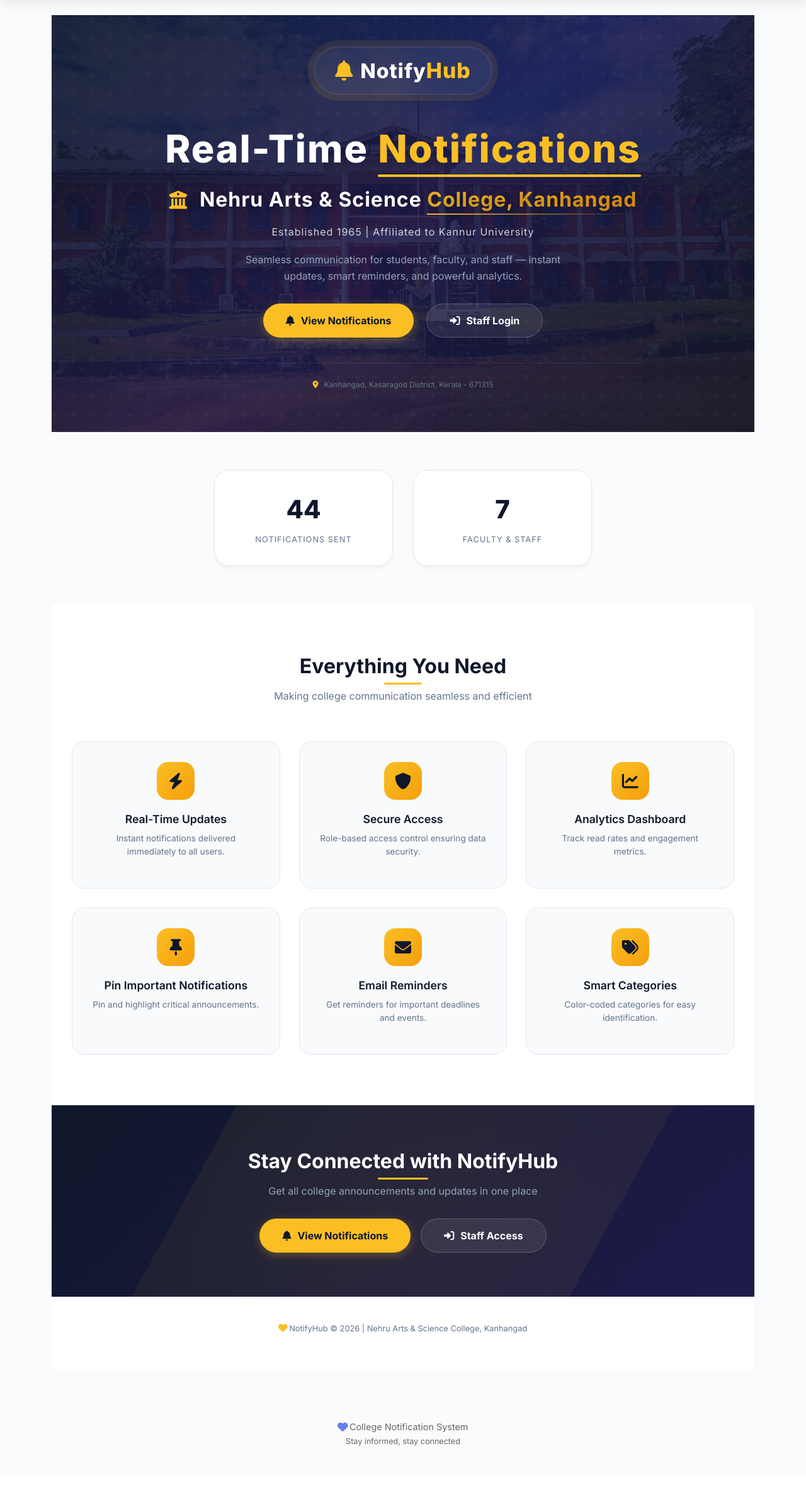
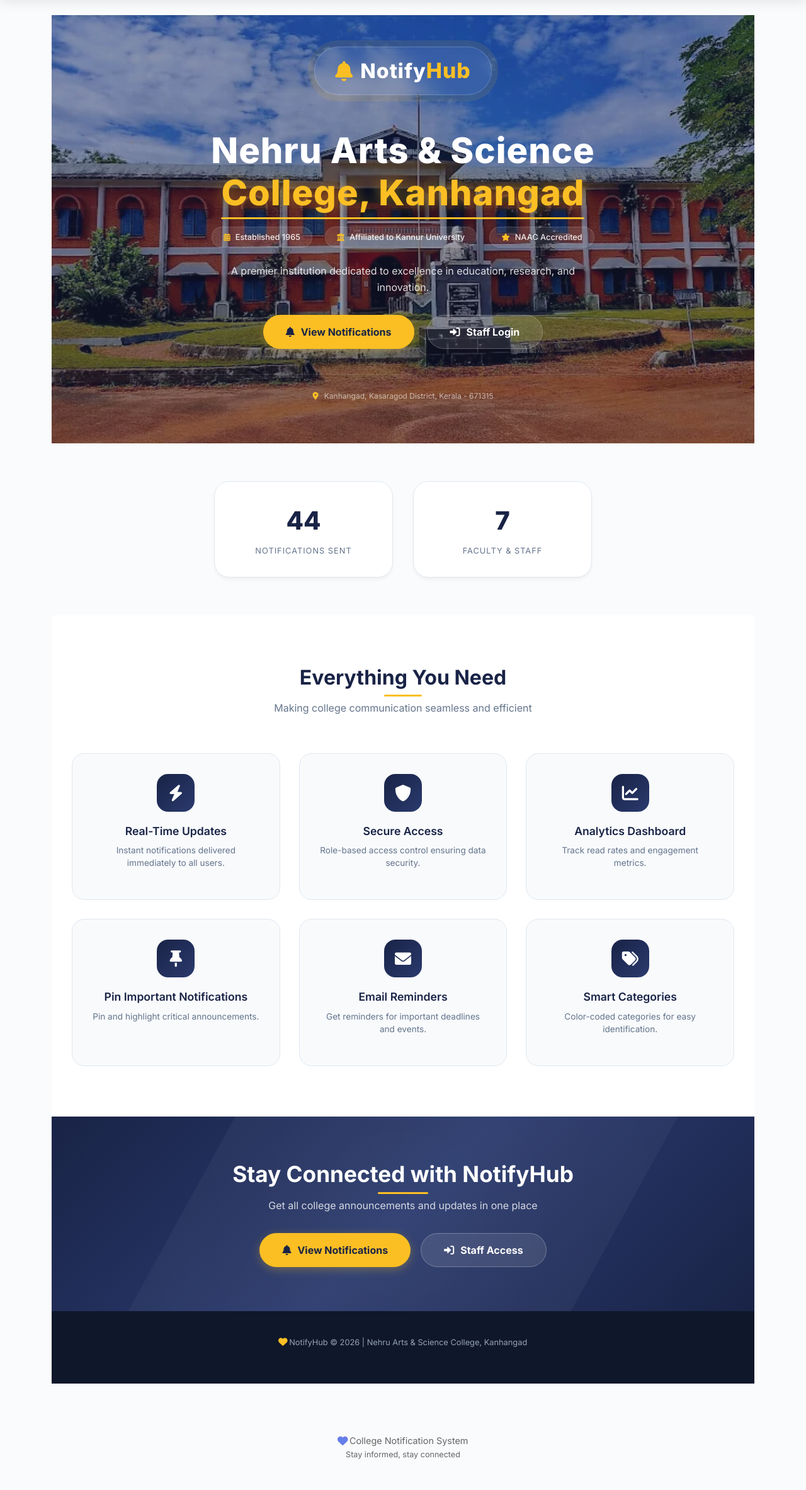
Before and after one commit to dilna012/notifyhub, a Django app: page / in a window 1280 px wide. Shown: the part 78-2444 px from the top of the page at 63% size. Before the commit the page ends 2374 px from the top, so only its background shows below. Run offline with Django 5.2, Linux system fonts and the light colour scheme; data comes from the database, SQL or seed files in the repository; both versions use the stored data as it was after the commit; data that the repository does not hold is empty.

Commit message:
added new feature

```diff
--- a/notification_system/urls.py
+++ b/notification_system/urls.py
@@ -1,17 +1,47 @@
+# notification_system/urls.py
 from django.contrib import admin
 from django.urls import path, include
-from notifications.views import home_page
-
-# ✅ ADD THESE
 from django.conf import settings
 from django.conf.urls.static import static
+from django.contrib.auth import views as auth_views
+from accounts import views as accounts_views
+from notifications import views as notifications_views
 
 urlpatterns = [
-    path('', home_page, name='home'),
     path('admin/', admin.site.urls),
+    path('', notifications_views.home_page, name='home'),
     path('accounts/', include('accounts.urls')),
     path('notifications/', include('notifications.urls')),
+
+    # Student public notifications
+    path('student-notifications/', notifications_views.student_notifications, name='student_notifications'),
+
+    # API endpoints
+    path('unread-count/', notifications_views.unread_count, name='unread_count'),
+    path('check-expired-pins/', notifications_views.check_expired_pins, name='check_expired_pins'),
+
+    # Dashboard
+    path('dashboard/', accounts_views.dashboard, name='dashboard'),
+
+    # Profile
+    path('profile/', accounts_views.profile_view, name='profile'),
+    path('profile/edit/', accounts_views.edit_profile_view, name='edit_profile'),
+
+    # User Management (Admin only)
+    path('manage-users/', accounts_views.manage_users, name='manage_users'),
+    path('add-user/', accounts_views.add_user, name='add_user'),
+    path('edit-user/<int:user_id>/', accounts_views.edit_user, name='edit_user'),
+    path('delete-user/<int:user_id>/', accounts_views.delete_user, name='delete_user'),
+
+    # Password Reset
+    path('forgot-password/', accounts_views.forgot_password_view, name='forgot_password'),
+    path('verify-otp/', accounts_views.verify_otp_view, name='verify_otp'),
+    path('reset-password/', accounts_views.reset_password_view, name='reset_password'),
 ]
 
-# ✅ MEDIA serving
-urlpatterns += static(settings.MEDIA_URL, document_root=settings.MEDIA_ROOT)
+# ===== STEP 8: SERVE MEDIA FILES IN DEVELOPMENT =====
+# This allows Django to serve uploaded files during development
+if settings.DEBUG:
+    urlpatterns += static(settings.MEDIA_URL, document_root=settings.MEDIA_ROOT)
+    # Also serve static files (optional, but helpful)
+    urlpatterns += static(settings.STATIC_URL, document_root=settings.STATIC_ROOT)
--- a/templates/home.html
+++ b/templates/home.html
@@ -6,7 +6,7 @@
 
 {% block content %}
 <style>
-    @import url('https://fonts.googleapis.com/css2?family=Inter:opsz,wght@14..32,300;14..32,400;14..32,500;14..32,600;14..32,700;14..32,800&display=swap');
+    @import url('https://fonts.googleapis.com/css2?family=Inter:opsz,wght@14..32,300;14..32,400;14..32,500;14..32,600;14..32,700;14..32,800&family=Playfair+Display:wght@400;500;600;700;800&display=swap');
 
     * {
         margin: 0;
@@ -33,7 +33,7 @@
 
     .particle {
         position: absolute;
-        background: rgba(251, 191, 36, 0.15);
+        background: rgba(251, 191, 36, 0.1);
         border-radius: 50%;
         animation: floatParticle linear infinite;
     }
@@ -58,7 +58,7 @@
     /* Hero Section */
     .hero {
         position: relative;
-        min-height: 80vh;
+        min-height: 85vh;
         display: flex;
         align-items: center;
         justify-content: center;
@@ -66,7 +66,7 @@
         overflow: hidden;
     }
 
-    /* College Background Image with Gradient Overlay */
+    /* College Background Image */
     .hero-bg-image {
         position: absolute;
         top: 0;
@@ -79,17 +79,14 @@
         z-index: 1;
     }
 
-    /* Gradient Overlay - Professional Dark Overlay */
+    /* Very Light Overlay - Dark Blue Theme */
     .hero-overlay {
         position: absolute;
         top: 0;
         left: 0;
         width: 100%;
         height: 100%;
-        background: linear-gradient(135deg,
-            rgba(15, 23, 42, 0.92) 0%,
-            rgba(30, 27, 75, 0.88) 50%,
-            rgba(15, 23, 42, 0.92) 100%);
+        background: rgba(25, 35, 70, 0.45);
         z-index: 2;
     }
 
@@ -107,15 +104,15 @@
     .hero-content {
         position: relative;
         z-index: 15;
-        max-width: 950px;
+        max-width: 1000px;
         margin: 0 auto;
         padding: 50px 32px;
         text-align: center;
     }
 
-    /* Animated Brand - CENTERED */
+    /* Animated Brand */
     .brand {
-        margin-bottom: 25px;
+        margin-bottom: 30px;
         animation: fadeInUp 0.8s ease;
         display: inline-block;
     }
@@ -135,12 +132,12 @@
         display: inline-flex;
         align-items: center;
         gap: 12px;
-        background: rgba(255, 255, 255, 0.08);
+        background: rgba(255, 255, 255, 0.1);
         backdrop-filter: blur(10px);
         padding: 12px 32px;
         border-radius: 80px;
         margin-bottom: 25px;
-        border: 1px solid rgba(255, 255, 255, 0.15);
+        border: 1px solid rgba(255, 255, 255, 0.2);
         animation: pulseGlow 2s ease-in-out infinite;
     }
 
@@ -179,19 +176,19 @@
         font-size: 2.1rem;
     }
 
-    /* NOTIFYHUB Main Title */
+    /* Main Title */
     .hero-main-title {
-        font-size: 3.8rem;
+        font-size: 3.5rem;
         font-weight: 800;
         color: white;
-        margin-bottom: 20px;
-        letter-spacing: 2px;
+        margin-bottom: 15px;
+        letter-spacing: 1px;
         animation: fadeInUp 0.8s ease 0.1s both;
     }
 
     @media (max-width: 768px) {
         .hero-main-title {
-            font-size: 2.2rem;
+            font-size: 2rem;
         }
         .brand-logo span {
             font-size: 1.4rem;
@@ -199,24 +196,25 @@
         .brand-logo span span {
             font-size: 1.5rem;
         }
-        .college-highlight {
-            font-size: 1.6rem !important;
+        .college-details {
+            font-size: 0.75rem !important;
         }
     }
 
-    .hero-main-title span {
+    .hero-main-title .college-highlight {
         color: #fbbf24;
         position: relative;
         display: inline-block;
+        text-shadow: 0 0 20px rgba(251, 191, 36, 0.5);
     }
 
-    .hero-main-title span::after {
+    .hero-main-title .college-highlight::after {
         content: '';
         position: absolute;
         bottom: -8px;
         left: 0;
         width: 100%;
-        height: 4px;
+        height: 3px;
         background: #fbbf24;
         border-radius: 2px;
         animation: expandLine 1s ease 1.2s forwards;
@@ -230,64 +228,45 @@
         }
     }
 
-    /* College Name - PROMINENT & HIGHLIGHTED */
-    .college-highlight {
-        font-size: 2rem;
-        font-weight: 700;
-        color: white;
-        margin-bottom: 15px;
-        letter-spacing: 1px;
+    /* College Details */
+    .college-details {
+        display: flex;
+        flex-wrap: wrap;
+        justify-content: center;
+        gap: 20px;
+        margin: 20px 0 25px;
         animation: fadeInUp 0.8s ease 0.15s both;
-        text-shadow: 0 2px 10px rgba(0, 0, 0, 0.3);
     }
 
-    .college-highlight i {
-        color: #fbbf24;
-        margin-right: 10px;
-        font-size: 1.8rem;
+    .detail-item {
+        display: inline-flex;
+        align-items: center;
+        gap: 8px;
+        background: rgba(255, 255, 255, 0.1);
+        backdrop-filter: blur(8px);
+        padding: 6px 18px;
+        border-radius: 50px;
+        border: 1px solid rgba(255, 255, 255, 0.15);
     }
 
-    .college-highlight span {
-        background: linear-gradient(135deg, #fbbf24, #f59e0b);
-        -webkit-background-clip: text;
-        -webkit-text-fill-color: transparent;
-        background-clip: text;
-        position: relative;
-        display: inline-block;
+    .detail-item i {
+        color: #fbbf24;
+        font-size: 12px;
     }
 
-    .college-highlight span::before {
-        content: '';
-        position: absolute;
-        bottom: 0;
-        left: 0;
-        width: 100%;
-        height: 2px;
-        background: linear-gradient(90deg, #fbbf24, transparent);
-        animation: slideLine 1.5s ease infinite;
-    }
-
-    @keyframes slideLine {
-        0% { width: 0; opacity: 0; }
-        50% { width: 100%; opacity: 1; }
-        100% { width: 0; opacity: 0; }
-    }
-
-    .college-sub {
-        font-size: 1rem;
-        color: #cbd5e1;
-        margin-bottom: 20px;
-        letter-spacing: 1px;
-        animation: fadeInUp 0.8s ease 0.2s both;
+    .detail-item span {
+        color: rgba(255, 255, 255, 0.9);
+        font-size: 0.8rem;
+        font-weight: 500;
     }
 
     .hero-tagline {
         font-size: 1rem;
-        color: #94a3b8;
-        max-width: 550px;
+        color: rgba(255, 255, 255, 0.85);
+        max-width: 600px;
         margin: 0 auto 30px;
         line-height: 1.6;
-        animation: fadeInUp 0.8s ease 0.3s both;
+        animation: fadeInUp 0.8s ease 0.2s both;
     }
 
     .btn-group {
@@ -295,12 +274,12 @@
         gap: 20px;
         justify-content: center;
         flex-wrap: wrap;
-        animation: fadeInUp 0.8s ease 0.4s both;
+        animation: fadeInUp 0.8s ease 0.3s both;
     }
 
     .btn-primary {
         background: #fbbf24;
-        color: #0f172a;
+        color: #192346;
         padding: 14px 36px;
         border-radius: 50px;
         font-weight: 700;
@@ -339,8 +318,16 @@
         box-shadow: 0 10px 30px -5px rgba(251, 191, 36, 0.5);
     }
 
+    .btn-primary i, .btn-secondary i {
+        transition: transform 0.4s ease;
+    }
+
+    .btn-primary:hover i, .btn-secondary:hover i {
+        transform: rotate(15deg) scale(1.1);
+    }
+
     .btn-secondary {
-        background: rgba(255, 255, 255, 0.08);
+        background: rgba(255, 255, 255, 0.1);
         backdrop-filter: blur(10px);
         color: white;
         padding: 14px 36px;
@@ -352,7 +339,7 @@
         align-items: center;
         gap: 10px;
         transition: all 0.3s ease;
-        border: 1px solid rgba(255, 255, 255, 0.2);
+        border: 1px solid rgba(255, 255, 255, 0.25);
         position: relative;
         overflow: hidden;
     }
@@ -376,31 +363,22 @@
     }
 
     .btn-secondary:hover {
-        background: rgba(255, 255, 255, 0.15);
+        background: rgba(255, 255, 255, 0.2);
         transform: translateY(-3px) scale(1.05);
         border-color: #fbbf24;
         box-shadow: 0 10px 30px -5px rgba(251, 191, 36, 0.2);
     }
 
-    /* Rotation effect on button icons */
-    .btn-primary i, .btn-secondary i {
-        transition: transform 0.4s ease;
-    }
-
-    .btn-primary:hover i, .btn-secondary:hover i {
-        transform: rotate(15deg) scale(1.1);
-    }
-
     .college-address {
         margin-top: 40px;
         padding-top: 25px;
-        border-top: 1px solid rgba(255, 255, 255, 0.08);
-        animation: fadeInUp 0.8s ease 0.5s both;
+        border-top: 1px solid rgba(255, 255, 255, 0.1);
+        animation: fadeInUp 0.8s ease 0.4s both;
     }
 
     .college-address p {
         font-size: 0.75rem;
-        color: #64748b;
+        color: rgba(255, 255, 255, 0.6);
     }
 
     .college-address i {
@@ -442,19 +420,6 @@
         box-shadow: 0 4px 6px -1px rgba(0, 0, 0, 0.05);
         transition: all 0.4s cubic-bezier(0.4, 0, 0.2, 1);
         border: 1px solid #e2e8f0;
-        animation: fadeScale 0.6s ease forwards;
-        opacity: 0;
-    }
-
-    @keyframes fadeScale {
-        from {
-            opacity: 0;
-            transform: scale(0.9);
-        }
-        to {
-            opacity: 1;
-            transform: scale(1);
-        }
     }
 
     .stat-card:hover {
@@ -466,7 +431,7 @@
     .stat-number {
         font-size: 2.5rem;
         font-weight: 800;
-        color: #0f172a;
+        color: #192346;
         margin-bottom: 8px;
         transition: color 0.3s ease;
     }
@@ -501,7 +466,7 @@
     .section-header h2 {
         font-size: 2rem;
         font-weight: 700;
-        color: #0f172a;
+        color: #192346;
         margin-bottom: 16px;
         position: relative;
         display: inline-block;
@@ -550,19 +515,6 @@
         border-radius: 20px;
         transition: all 0.4s cubic-bezier(0.4, 0, 0.2, 1);
         border: 1px solid #e2e8f0;
-        animation: fadeUp 0.6s ease forwards;
-        opacity: 0;
-    }
-
-    @keyframes fadeUp {
-        from {
-            opacity: 0;
-            transform: translateY(30px);
-        }
-        to {
-            opacity: 1;
-            transform: translateY(0);
-        }
     }
 
     .feature:hover {
@@ -575,7 +527,7 @@
     .feature-icon {
         width: 60px;
         height: 60px;
-        background: linear-gradient(135deg, #fbbf24, #f59e0b);
+        background: linear-gradient(135deg, #192346, #2a3a6e);
         border-radius: 18px;
         display: flex;
         align-items: center;
@@ -586,18 +538,18 @@
 
     .feature:hover .feature-icon {
         transform: rotateY(360deg) scale(1.1);
-        background: linear-gradient(135deg, #f59e0b, #fbbf24);
+        background: linear-gradient(135deg, #fbbf24, #f59e0b);
     }
 
     .feature-icon i {
         font-size: 26px;
-        color: #0f172a;
+        color: white;
     }
 
     .feature h3 {
         font-size: 1.1rem;
         font-weight: 600;
-        color: #0f172a;
+        color: #192346;
         margin-bottom: 10px;
         transition: color 0.3s ease;
     }
@@ -612,9 +564,9 @@
         line-height: 1.5;
     }
 
-    /* CTA Section */
+    /* CTA Section - Dark Blue Theme */
     .cta {
-        background: linear-gradient(135deg, #0f172a 0%, #1e1b4b 100%);
+        background: linear-gradient(135deg, #192346 0%, #2a3a6e 50%, #192346 100%);
         padding: 70px 32px;
         text-align: center;
         position: relative;
@@ -628,7 +580,7 @@
         left: -50%;
         width: 200%;
         height: 200%;
-        background: radial-gradient(circle, rgba(251, 191, 36, 0.08), transparent);
+        background: radial-gradient(circle, rgba(255, 255, 255, 0.05), transparent);
         animation: rotateBg 20s linear infinite;
     }
 
@@ -645,7 +597,7 @@
     }
 
     .cta h2 {
-        font-size: 2rem;
+        font-size: 2.2rem;
         font-weight: 700;
         color: white;
         margin-bottom: 16px;
@@ -666,8 +618,9 @@
     }
 
     .cta p {
-        color: #94a3b8;
+        color: rgba(255, 255, 255, 0.8);
         margin-bottom: 32px;
+        font-size: 1rem;
     }
 
     .cta-buttons {
@@ -677,17 +630,16 @@
         flex-wrap: wrap;
     }
 
-    /* Footer */
+    /* Footer - Dark Blue Theme */
     .footer {
-        background: white;
+        background: #0f172a;
         padding: 40px 32px;
         text-align: center;
-        border-top: 1px solid #e2e8f0;
     }
 
     .footer p {
         font-size: 0.8rem;
-        color: #64748b;
+        color: #94a3b8;
     }
 
     .footer i {
@@ -704,23 +656,13 @@
         0%, 100% { transform: scale(1); }
         50% { transform: scale(1.15); }
     }
-
-    /* Staggered Animations */
-    .stat-card:nth-child(1) { animation-delay: 0.1s; }
-    .stat-card:nth-child(2) { animation-delay: 0.2s; }
-    .feature:nth-child(1) { animation-delay: 0.1s; }
-    .feature:nth-child(2) { animation-delay: 0.2s; }
-    .feature:nth-child(3) { animation-delay: 0.3s; }
-    .feature:nth-child(4) { animation-delay: 0.4s; }
-    .feature:nth-child(5) { animation-delay: 0.5s; }
-    .feature:nth-child(6) { animation-delay: 0.6s; }
 </style>
 
 <!-- Hero Section -->
 <section class="hero">
     <!-- College Background Image -->
     <div class="hero-bg-image"></div>
-    <!-- Gradient Overlay -->
+    <!-- Very Light Dark Blue Overlay -->
     <div class="hero-overlay"></div>
     <div class="hero-bg-pattern"></div>
 
@@ -728,7 +670,7 @@
     <div class="particles" id="particles"></div>
 
     <div class="hero-content">
-        <!-- Brand Logo - Centered -->
+        <!-- Brand Logo -->
         <div class="brand">
             <div class="brand-logo">
                 <i class="fas fa-bell"></i>
@@ -736,23 +678,29 @@
             </div>
         </div>
 
-        <!-- NOTIFYHUB Tagline -->
+        <!-- Main Title -->
         <h1 class="hero-main-title">
-            Real-Time <span>Notifications</span>
+            Nehru Arts & Science <span class="college-highlight">College, Kanhangad</span>
         </h1>
 
-        <!-- College Name - PROMINENT & HIGHLIGHTED -->
-        <div class="college-highlight">
-            <i class="fas fa-university"></i>
-            Nehru Arts & Science <span>College, Kanhangad</span>
-        </div>
-
-        <div class="college-sub">
-            Established 1965 | Affiliated to Kannur University
+        <!-- College Details -->
+        <div class="college-details">
+            <div class="detail-item">
+                <i class="fas fa-calendar-alt"></i>
+                <span>Established 1965</span>
+            </div>
+            <div class="detail-item">
+                <i class="fas fa-university"></i>
+                <span>Affiliated to Kannur University</span>
+            </div>
+            <div class="detail-item">
+                <i class="fas fa-star"></i>
+                <span>NAAC Accredited</span>
+            </div>
         </div>
 
         <p class="hero-tagline">
-            Seamless communication for students, faculty, and staff — instant updates, smart reminders, and powerful analytics.
+            A premier institution dedicated to excellence in education, research, and innovation.
         </p>
 
         <div class="btn-group">
```
Also changed, not shown: db.sqlite3.
